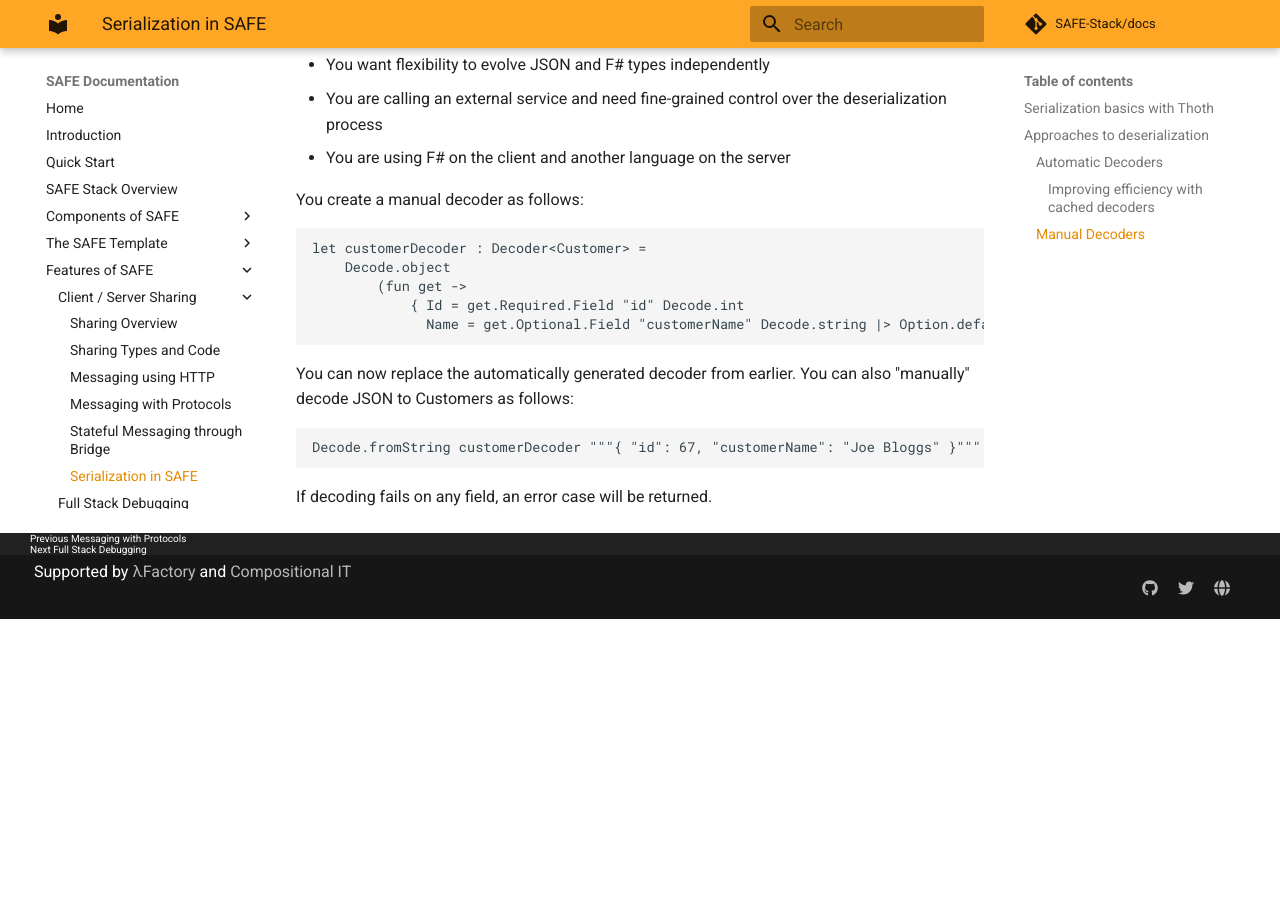
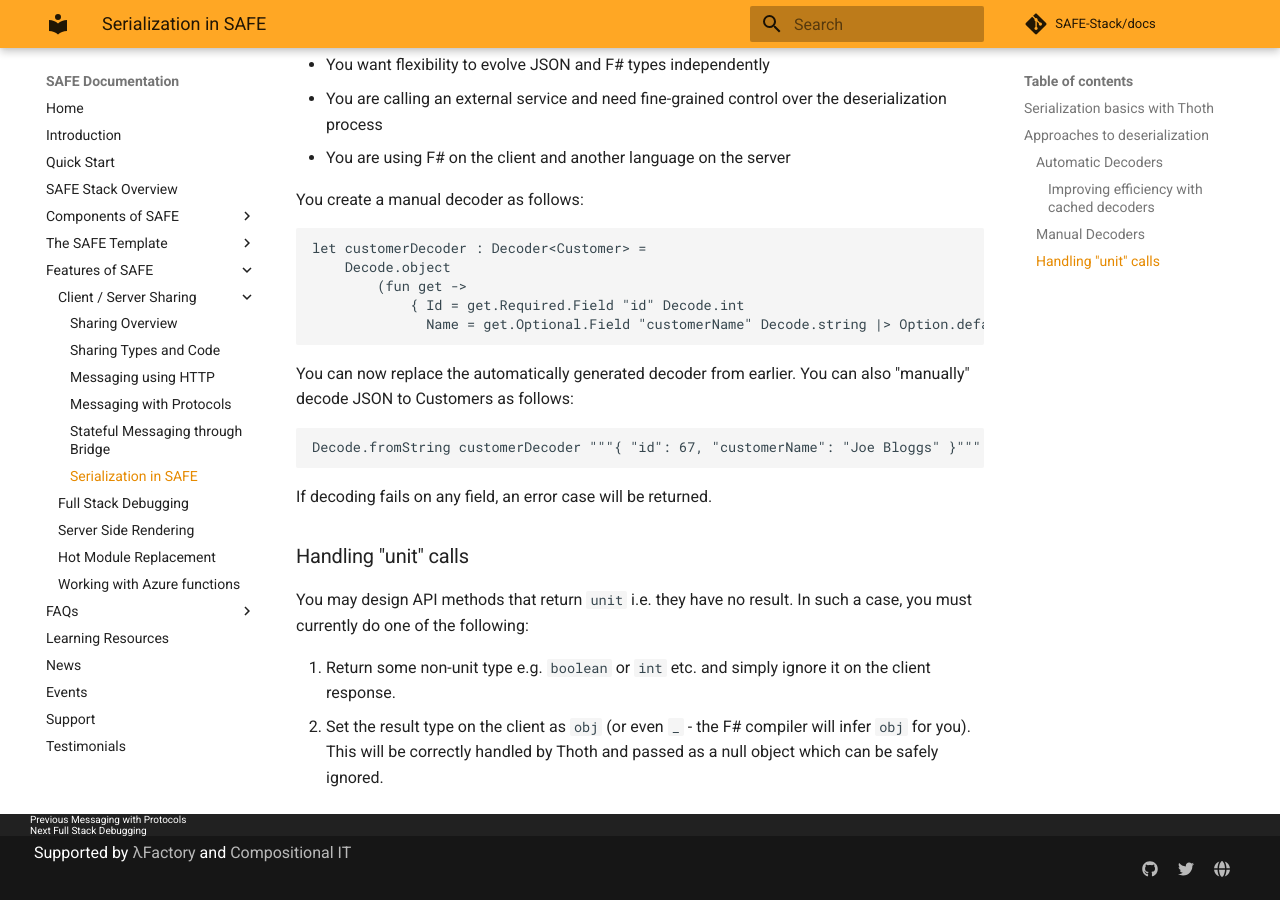
Before and after one commit to SAFE-Stack/docs, an MkDocs documentation site: the page built from docs/feature-clientserver-serialization.md, in a window 1280 px wide and 900 px high, scrolled down 1600 px. Built offline with MkDocs 1.6.1 and Material for MkDocs 9.7.7, drawn with Linux system fonts in a browser that asks for light colours; comment, search, counter and statistics services are not loaded; before the commit the page ends 2219 px from its top, so only the background shows below that.

Commit message:
fix #124

````diff
--- a/docs/feature-clientserver-serialization.md
+++ b/docs/feature-clientserver-serialization.md
@@ -70,3 +70,10 @@
 ```
 
 If decoding fails on any field, an error case will be returned.
+
+### Handling "unit" calls
+You may design API methods that return `unit` i.e. they have no result. In such a case, you must currently do one of the following:
+
+1. Return some non-unit type e.g. `boolean` or `int` etc. and simply ignore it on the client response.
+2. Set the result type on the client as `obj` (or even `_` - the F# compiler will infer `obj` for you). This will be correctly handled
+by Thoth and passed as a null object which can be safely ignored.
````
